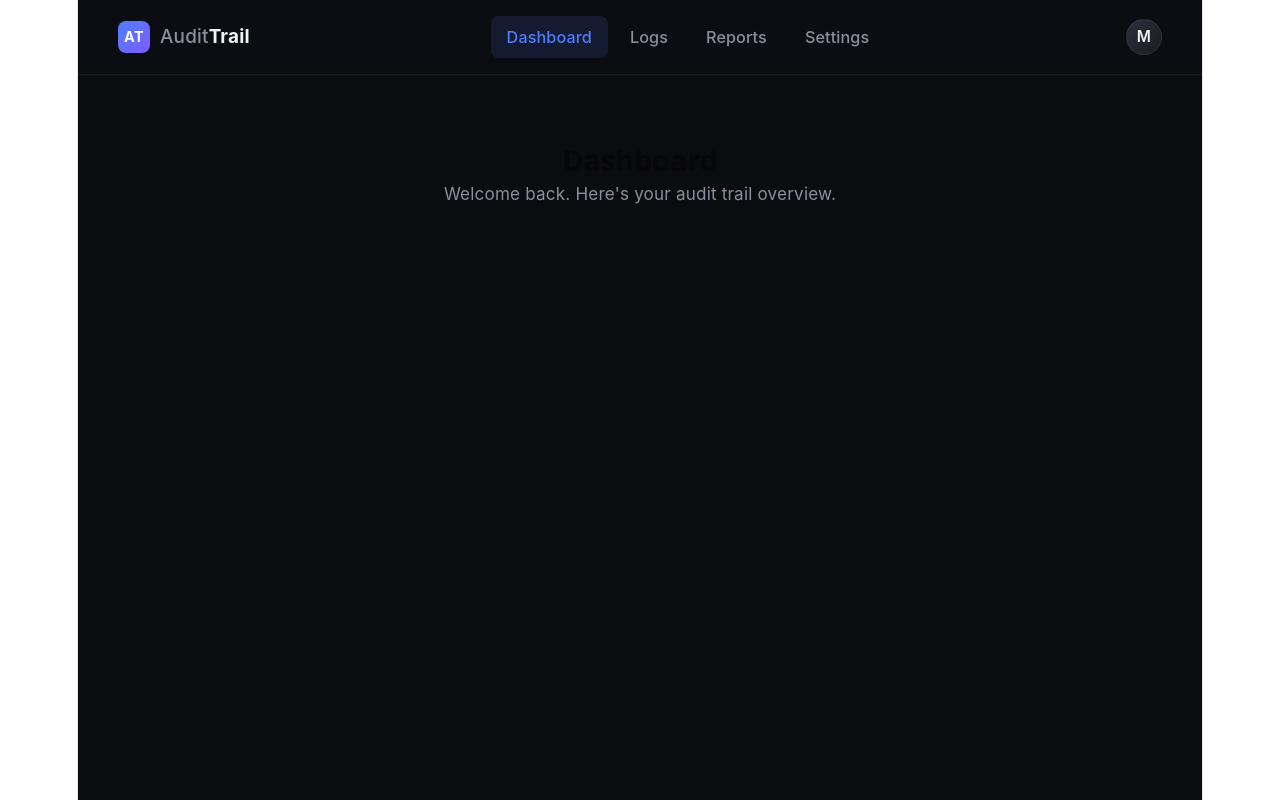
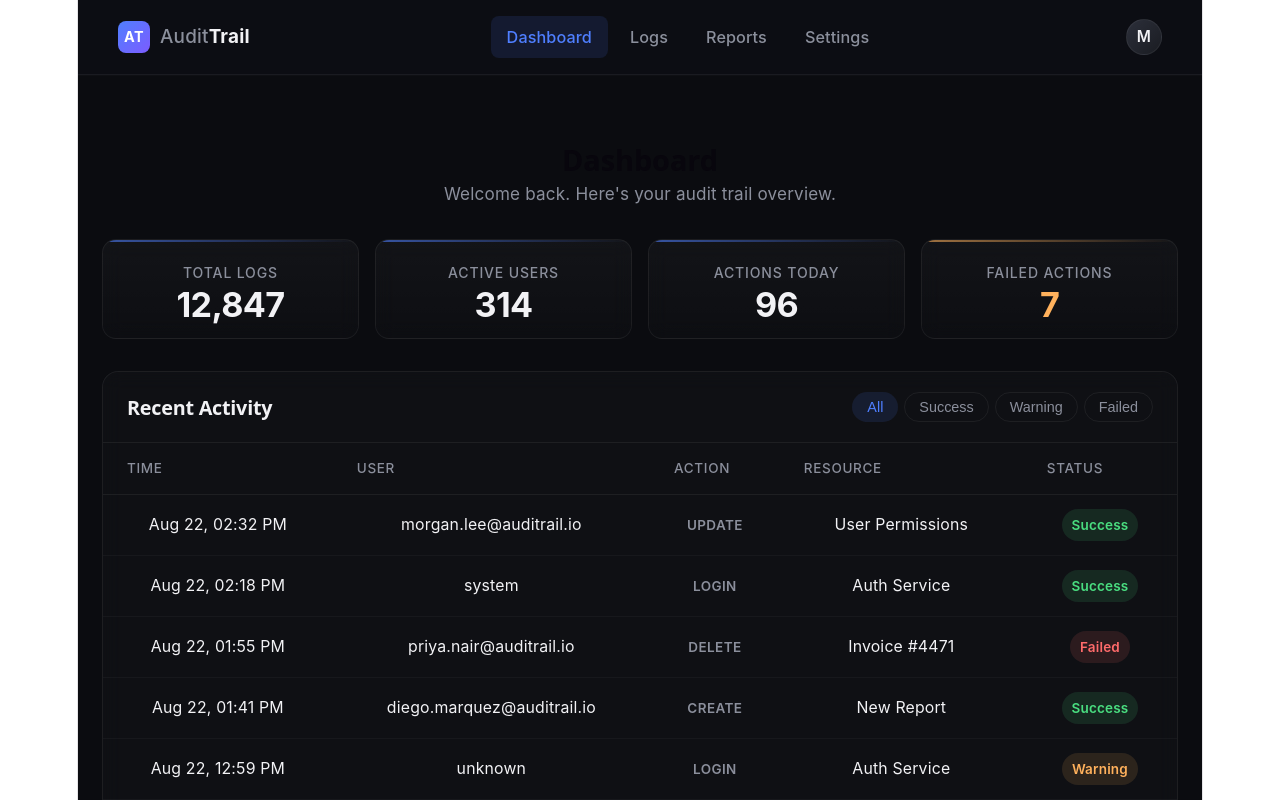
Before and after one commit to Mukul7532/project, a React (Vite) app in the folder client/: page /logs in a window 1280 px wide. Shown: the top 800 px of the page. Built offline with nearby package versions, Linux system fonts and the light colour scheme.

Commit message:
Day 3: add stats cards and audit log table to Dashboard

```diff
--- a/client/src/Dashboard.jsx
+++ b/client/src/Dashboard.jsx
@@ -1,8 +1,15 @@
+import StatsGrid from "./components/StatsGrid";
+import AuditLogTable from "./components/AuditLogTable";
+import { mockAuditLogs, mockStats } from "./data/mockAuditLogs";
+
 export default function Dashboard() {
   return (
     <div>
       <h1>Dashboard</h1>
       <p className="page-subtitle">Welcome back. Here's your audit trail overview.</p>
+
+      <StatsGrid stats={mockStats} />
+      <AuditLogTable logs={mockAuditLogs} />
     </div>
   );
 }
--- /dev/null
+++ b/client/src/components/AuditLogTable.css
@@ -0,0 +1,130 @@
+.audit-log-card {
+  border-radius: 16px;
+  border: 1px solid var(--border-subtle, rgba(255, 255, 255, 0.06));
+  background: rgba(255, 255, 255, 0.02);
+  backdrop-filter: blur(10px);
+  overflow: hidden;
+}
+
+.audit-log-header {
+  display: flex;
+  justify-content: space-between;
+  align-items: center;
+  flex-wrap: wrap;
+  gap: 12px;
+  padding: 20px 24px;
+  border-bottom: 1px solid var(--border-subtle, rgba(255, 255, 255, 0.06));
+}
+
+.audit-log-header h2 {
+  font-size: 1.1rem;
+  font-weight: 600;
+  color: var(--text-primary, #f2f2f5);
+  margin: 0;
+}
+
+.audit-log-filters {
+  display: flex;
+  gap: 6px;
+}
+
+.filter-chip {
+  padding: 6px 14px;
+  border-radius: 20px;
+  border: 1px solid var(--border-subtle, rgba(255, 255, 255, 0.06));
+  background: transparent;
+  color: var(--text-secondary, #8b8f9c);
+  font-size: 0.8rem;
+  font-weight: 500;
+  cursor: pointer;
+  transition: all 0.15s ease;
+}
+
+.filter-chip:hover {
+  color: var(--text-primary, #f2f2f5);
+  background: rgba(255, 255, 255, 0.04);
+}
+
+.filter-chip.active {
+  color: var(--accent, #4f7fff);
+  background: var(--accent-soft, rgba(79, 127, 255, 0.12));
+  border-color: transparent;
+}
+
+.audit-log-table-wrap {
+  overflow-x: auto;
+}
+
+.audit-log-table {
+  width: 100%;
+  border-collapse: collapse;
+  font-size: 0.88rem;
+}
+
+.audit-log-table th {
+  text-align: left;
+  padding: 12px 24px;
+  color: var(--text-secondary, #8b8f9c);
+  font-weight: 500;
+  font-size: 0.75rem;
+  text-transform: uppercase;
+  letter-spacing: 0.05em;
+  border-bottom: 1px solid var(--border-subtle, rgba(255, 255, 255, 0.06));
+}
+
+.audit-log-table td {
+  padding: 14px 24px;
+  color: var(--text-primary, #f2f2f5);
+  border-bottom: 1px solid rgba(255, 255, 255, 0.03);
+  white-space: nowrap;
+}
+
+.audit-log-table tbody tr:last-child td {
+  border-bottom: none;
+}
+
+.audit-log-table tbody tr:hover {
+  background: rgba(255, 255, 255, 0.02);
+}
+
+.col-time {
+  color: var(--text-secondary, #8b8f9c);
+}
+
+.action-tag {
+  font-size: 0.75rem;
+  font-weight: 600;
+  letter-spacing: 0.03em;
+  color: var(--text-secondary, #8b8f9c);
+}
+
+.status-badge {
+  display: inline-flex;
+  align-items: center;
+  padding: 3px 10px;
+  border-radius: 20px;
+  font-size: 0.75rem;
+  font-weight: 600;
+  text-transform: capitalize;
+}
+
+.status-success {
+  color: #4ade80;
+  background: rgba(74, 222, 128, 0.12);
+}
+
+.status-warning {
+  color: #ffb15c;
+  background: rgba(255, 177, 92, 0.12);
+}
+
+.status-failed {
+  color: #ff6b6b;
+  background: rgba(255, 107, 107, 0.12);
+}
+
+.empty-row {
+  text-align: center;
+  color: var(--text-secondary, #8b8f9c);
+  padding: 32px !important;
+}
--- /dev/null
+++ b/client/src/components/AuditLogTable.jsx
@@ -0,0 +1,80 @@
+import { useMemo, useState } from "react";
+import "./AuditLogTable.css";
+
+const FILTERS = ["all", "success", "warning", "failed"];
+
+function formatTimestamp(iso) {
+  const date = new Date(iso);
+  return date.toLocaleString(undefined, {
+    month: "short",
+    day: "numeric",
+    hour: "2-digit",
+    minute: "2-digit",
+  });
+}
+
+export default function AuditLogTable({ logs }) {
+  const [activeFilter, setActiveFilter] = useState("all");
+
+  const filteredLogs = useMemo(() => {
+    if (activeFilter === "all") return logs;
+    return logs.filter((log) => log.status === activeFilter);
+  }, [logs, activeFilter]);
+
+  return (
+    <div className="audit-log-card">
+      <div className="audit-log-header">
+        <h2>Recent Activity</h2>
+        <div className="audit-log-filters">
+          {FILTERS.map((filter) => (
+            <button
+              key={filter}
+              className={`filter-chip ${activeFilter === filter ? "active" : ""}`}
+              onClick={() => setActiveFilter(filter)}
+            >
+              {filter.charAt(0).toUpperCase() + filter.slice(1)}
+            </button>
+          ))}
+        </div>
+      </div>
+
+      <div className="audit-log-table-wrap">
+        <table className="audit-log-table">
+          <thead>
+            <tr>
+              <th>Time</th>
+              <th>User</th>
+              <th>Action</th>
+              <th>Resource</th>
+              <th>Status</th>
+            </tr>
+          </thead>
+          <tbody>
+            {filteredLogs.map((log) => (
+              <tr key={log.id}>
+                <td className="col-time">{formatTimestamp(log.timestamp)}</td>
+                <td>{log.user}</td>
+                <td>
+                  <span className="action-tag">{log.action}</span>
+                </td>
+                <td>{log.resource}</td>
+                <td>
+                  <span className={`status-badge status-${log.status}`}>
+                    {log.status}
+                  </span>
+                </td>
+              </tr>
+            ))}
+            {filteredLogs.length === 0 && (
+              <tr>
+                <td colSpan={5} className="empty-row">
+                  No logs match this filter.
+                </td>
+              </tr>
+            )}
+          </tbody>
+        </table>
+      </div>
+    </div>
+  );
+}
--- /dev/null
+++ b/client/src/components/StatCard.css
@@ -0,0 +1,51 @@
+.stat-card {
+  display: flex;
+  flex-direction: column;
+  gap: 6px;
+  padding: 20px 22px;
+  border-radius: 14px;
+  background: linear-gradient(180deg, rgba(255, 255, 255, 0.035), rgba(255, 255, 255, 0.01));
+  border: 1px solid var(--border-subtle, rgba(255, 255, 255, 0.06));
+  backdrop-filter: blur(10px);
+  position: relative;
+  overflow: hidden;
+}
+
+.stat-card::before {
+  content: "";
+  position: absolute;
+  top: 0;
+  left: 0;
+  right: 0;
+  height: 2px;
+  background: linear-gradient(90deg, var(--accent, #4f7fff), transparent);
+  opacity: 0.6;
+}
+
+.stat-card-label {
+  font-size: 0.78rem;
+  font-weight: 500;
+  color: var(--text-secondary, #8b8f9c);
+  text-transform: uppercase;
+  letter-spacing: 0.06em;
+}
+
+.stat-card-value {
+  font-size: 1.9rem;
+  font-weight: 700;
+  color: var(--text-primary, #f2f2f5);
+  letter-spacing: -0.02em;
+}
+
+.stat-card-trend {
+  font-size: 0.8rem;
+  color: var(--text-secondary, #8b8f9c);
+}
+
+.stat-card--warning .stat-card-value {
+  color: #ffb15c;
+}
+
+.stat-card--warning::before {
+  background: linear-gradient(90deg, #ffb15c, transparent);
+}
--- /dev/null
+++ b/client/src/components/StatCard.jsx
@@ -0,0 +1,11 @@
+import "./StatCard.css";
+
+export default function StatCard({ label, value, trend, tone = "default" }) {
+  return (
+    <div className={`stat-card stat-card--${tone}`}>
+      <span className="stat-card-label">{label}</span>
+      <span className="stat-card-value">{value}</span>
+      {trend && <span className="stat-card-trend">{trend}</span>}
+    </div>
+  );
+}
--- /dev/null
+++ b/client/src/components/StatsGrid.css
@@ -0,0 +1,18 @@
+.stats-grid {
+  display: grid;
+  grid-template-columns: repeat(4, 1fr);
+  gap: 16px;
+  margin-bottom: 32px;
+}
+
+@media (max-width: 900px) {
+  .stats-grid {
+    grid-template-columns: repeat(2, 1fr);
+  }
+}
+
+@media (max-width: 480px) {
+  .stats-grid {
+    grid-template-columns: 1fr;
+  }
+}
--- /dev/null
+++ b/client/src/components/StatsGrid.jsx
@@ -0,0 +1,17 @@
+import StatCard from "./StatCard";
+import "./StatsGrid.css";
+
+export default function StatsGrid({ stats }) {
+  return (
+    <div className="stats-grid">
+      <StatCard label="Total Logs" value={stats.totalLogs.toLocaleString()} />
+      <StatCard label="Active Users" value={stats.activeUsers.toLocaleString()} />
+      <StatCard label="Actions Today" value={stats.actionsToday.toLocaleString()} />
+      <StatCard
+        label="Failed Actions"
+        value={stats.failedActions.toLocaleString()}
+        tone="warning"
+      />
+    </div>
+  );
+}
--- /dev/null
+++ b/client/src/data/mockAuditLogs.js
@@ -0,0 +1,76 @@
+// Sample audit log data for Dashboard development.
+// Replace with a real API call (e.g. axios.get('/api/logs')) once the backend route exists.
+
+export const mockAuditLogs = [
+  {
+    id: "log_1001",
+    timestamp: "2026-08-22T14:32:10Z",
+    user: "morgan.lee@auditrail.io",
+    action: "UPDATE",
+    resource: "User Permissions",
+    status: "success",
+  },
+  {
+    id: "log_1002",
+    timestamp: "2026-08-22T14:18:47Z",
+    user: "system",
+    action: "LOGIN",
+    resource: "Auth Service",
+    status: "success",
+  },
+  {
+    id: "log_1003",
+    timestamp: "2026-08-22T13:55:02Z",
+    user: "priya.nair@auditrail.io",
+    action: "DELETE",
+    resource: "Invoice #4471",
+    status: "failed",
+  },
+  {
+    id: "log_1004",
+    timestamp: "2026-08-22T13:41:19Z",
+    user: "diego.marquez@auditrail.io",
+    action: "CREATE",
+    resource: "New Report",
+    status: "success",
+  },
+  {
+    id: "log_1005",
+    timestamp: "2026-08-22T12:59:33Z",
+    user: "unknown",
+    action: "LOGIN",
+    resource: "Auth Service",
+    status: "warning",
+  },
+  {
+    id: "log_1006",
+    timestamp: "2026-08-22T12:20:08Z",
+    user: "morgan.lee@auditrail.io",
+    action: "UPDATE",
+    resource: "Billing Settings",
+    status: "success",
+  },
+  {
+    id: "log_1007",
+    timestamp: "2026-08-22T11:47:52Z",
+    user: "priya.nair@auditrail.io",
+    action: "EXPORT",
+    resource: "Q3 Audit Log",
+    status: "success",
+  },
+  {
+    id: "log_1008",
+    timestamp: "2026-08-22T11:02:15Z",
+    user: "diego.marquez@auditrail.io",
+    action: "DELETE",
+    resource: "User Account #882",
+    status: "warning",
+  },
+];
+
+export const mockStats = {
+  totalLogs: 12847,
+  activeUsers: 314,
+  actionsToday: 96,
+  failedActions: 7,
+};
```
